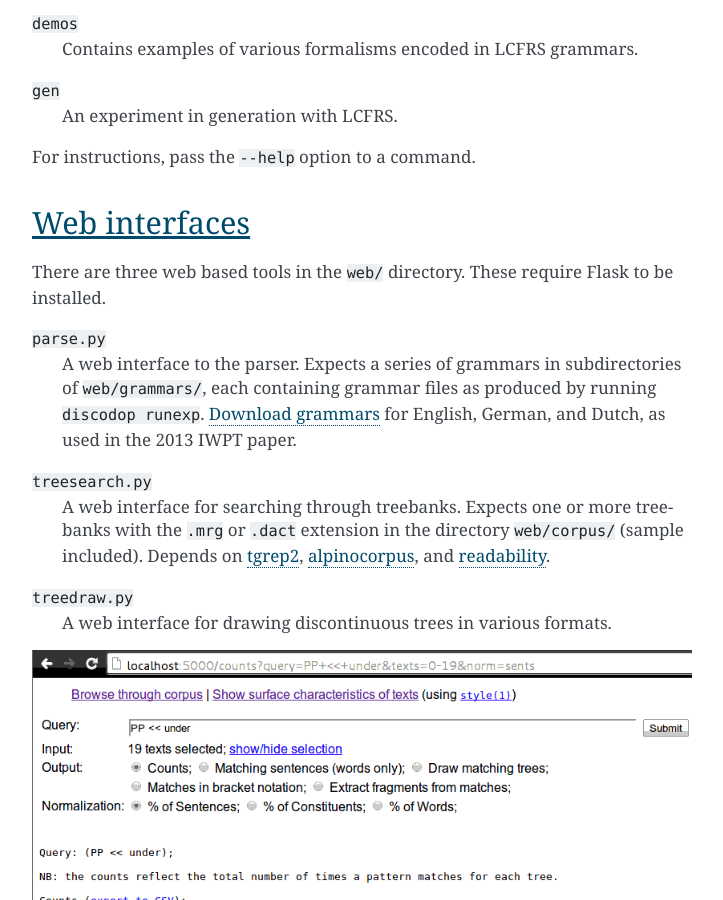
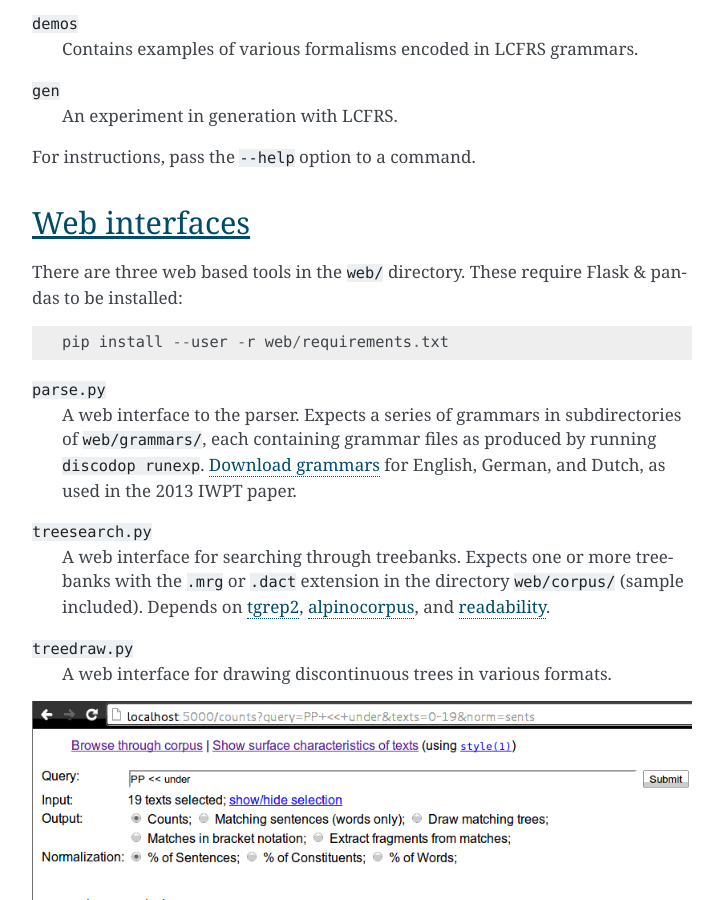
Before and after one commit to andreasvc/disco-dop, a Sphinx documentation site: the page built from docs/intro.rst, in a window 1280 px wide and 900 px high, scrolled down 4422 px. Shown: the whole window, without its empty margins (388-1111 px from the left). Built offline with Sphinx 7.4.7, drawn with Linux system fonts in a browser that asks for light colours.

Commit message:
update installation instructions

```diff
--- a/docs/intro.rst
+++ b/docs/intro.rst
@@ -169,8 +169,10 @@ For instructions, pass the ``--help`` option to a command.
 
 Web interfaces
 --------------
-There are three web based tools in the ``web/`` directory. These require Flask to
-be installed.
+There are three web based tools in the ``web/`` directory. These require
+Flask & pandas to be installed::
+
+    pip install --user -r web/requirements.txt
 
 ``parse.py``
     A web interface to the parser. Expects a series of grammars
--- a/requirements.txt
+++ b/requirements.txt
@@ -1,9 +1,7 @@
 cython>=0.20
-numpy>=1.5
+numpy>=1.6.1
 pytest
 sphinx
 futures
 lru-dict
 faulthandler
-Flask
-pandas
```
Also changed, not shown: README.rst (+4 -3 lines), setup.py (+4 -3 lines), 1 other file.
